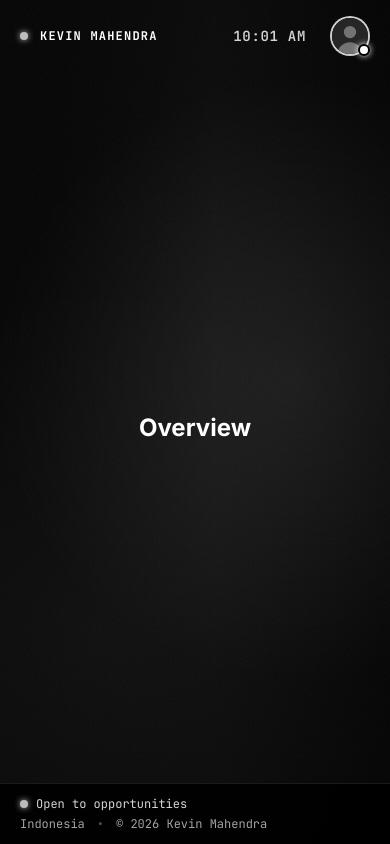
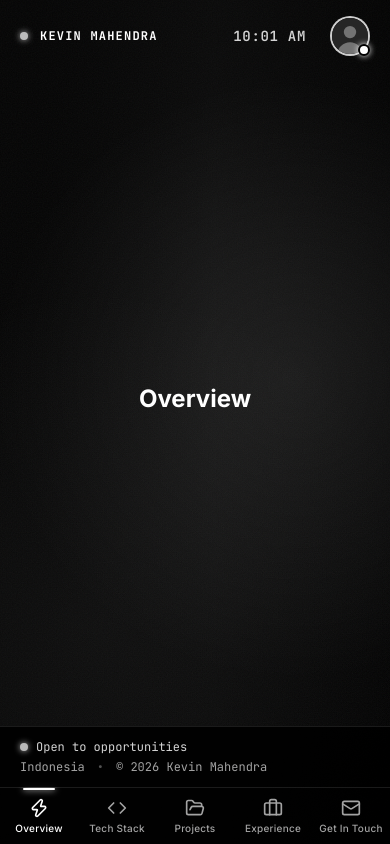
Before and after one commit to thekevinkun/portfolio-v2, a Next.js app: page / in a window 390 px wide. Built offline with nearby package versions, Linux system fonts and the light colour scheme.

Commit message:
feat(layout): mount Dock and TabBar, hide footer on phones

```diff
--- a/app/(site)/layout.tsx
+++ b/app/(site)/layout.tsx
@@ -1,5 +1,5 @@
 import type { ReactNode } from "react";
-import { StatusFooter, TopBar } from "@/components/chrome";
+import { Dock, StatusFooter, TabBar, TopBar } from "@/components/chrome";
 import { StageBackground } from "@/components/ui";
 import { profile } from "@/data/seed";
 
@@ -8,11 +8,12 @@ export default function SiteLayout({ children }: { children: ReactNode }) {
   return (
     <>
       <StageBackground />
-
       <div className="flex h-dvh flex-col overflow-hidden">
         <TopBar profile={profile} />
+        <Dock />
         <div className="relative min-h-0 flex-1">{children}</div>
         <StatusFooter profile={profile} />
+        <TabBar />
       </div>
     </>
   );
```
